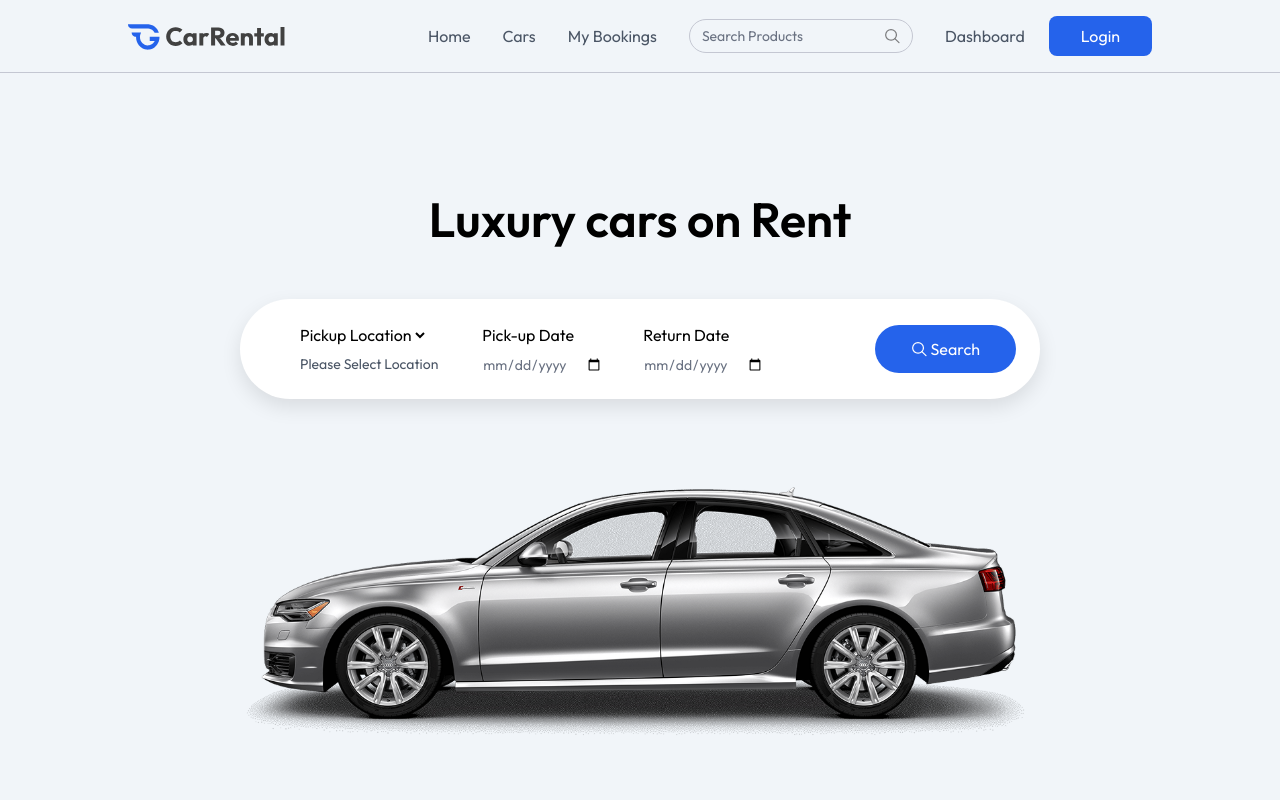
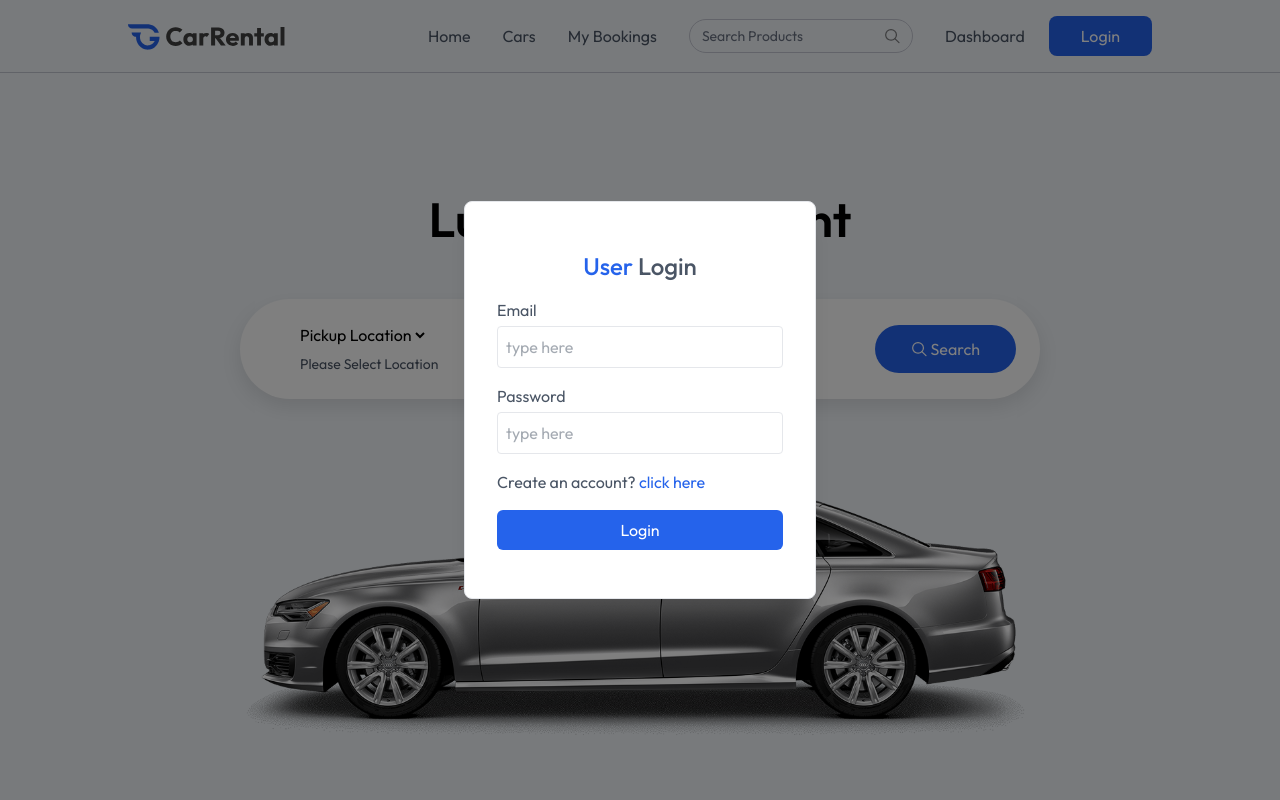
Before and after one commit to JUDHI3134/car-rental, a React app in the folder client/: page / in a window 1280 px wide. Both pictures are taken after a click on the button "Login". Shown: the top 800 px of the page. Built offline with nearby package versions, Linux system fonts and the light colour scheme; the HTML template or start-up script is replaced by a standard one.

Commit message:
create login component

```diff
--- a/client/src/App.jsx
+++ b/client/src/App.jsx
@@ -11,6 +11,7 @@
 import AddCar from './pages/owner/AddCar'
 import ManageCars from './pages/owner/ManageCars'
 import ManageBookings from './pages/owner/ManageBookings'
+import Login from './components/Login'
 
 const App = () => {
 
@@ -19,6 +20,7 @@
 
   return (
     <>
+      { showLogin && <Login setShowLogin={setShowLogin} />}
       {!isOwnerPath && <Navbar setShowLogin={setShowLogin} />}
 
       <Routes>
--- /dev/null
+++ b/client/src/components/Login.jsx
@@ -0,0 +1,51 @@
+import React from 'react'
+
+const Login = ({ setShowLogin }) => {
+
+    const [state, setState] = React.useState("login");
+    const [name, setName] = React.useState("");
+    const [email, setEmail] = React.useState("");
+    const [password, setPassword] = React.useState("");
+
+    const onSubmitHandler = async (e) => {
+        e.preventDefault();
+    }
+
+  return (
+    <div onClick={()=> setShowLogin(false)} className='fixed top-0 right-0 left-0 bottom-0 z-100 flex items-center text-sn text-gray-600 bg-black/50'>
+       <form onSubmit={onSubmitHandler} onClick={(e) => e.stopPropagation()} className="flex flex-col gap-4 m-auto items-start p-8 py-12 w-80 sm:w-[352px] rounded-lg shadow-xl border border-gray-200 bg-white">
+            <p className="text-2xl font-medium m-auto">
+                <span className="text-primary">User</span> {state === "login" ? "Login" : "Sign Up"}
+            </p>
+            {state === "register" && (
+                <div className="w-full">
+                    <p>Name</p>
+                    <input onChange={(e) => setName(e.target.value)} value={name} placeholder="type here" className="border border-gray-200 rounded w-full p-2 mt-1 outline-primary" type="text" required />
+                </div>
+            )}
+            <div className="w-full ">
+                <p>Email</p>
+                <input onChange={(e) => setEmail(e.target.value)} value={email} placeholder="type here" className="border border-gray-200 rounded w-full p-2 mt-1 outline-primary" type="email" required />
+            </div>
+            <div className="w-full ">
+                <p>Password</p>
+                <input onChange={(e) => setPassword(e.target.value)} value={password} placeholder="type here" className="border border-gray-200 rounded w-full p-2 mt-1 outline-primary" type="password" required />
+            </div>
+            {state === "register" ? (
+                <p>
+                    Already have account? <span onClick={() => setState("login")} className="text-primary cursor-pointer">click here</span>
+                </p>
+            ) : (
+                <p>
+                    Create an account? <span onClick={() => setState("register")} className="text-primary cursor-pointer">click here</span>
+                </p>
+            )}
+            <button className="bg-primary hover:bg-blue-800 transition-all text-white w-full py-2 rounded-md cursor-pointer">
+                {state === "register" ? "Create Account" : "Login"}
+            </button>
+        </form>
+    </div>
+  )
+}
+
+export default Login
```
